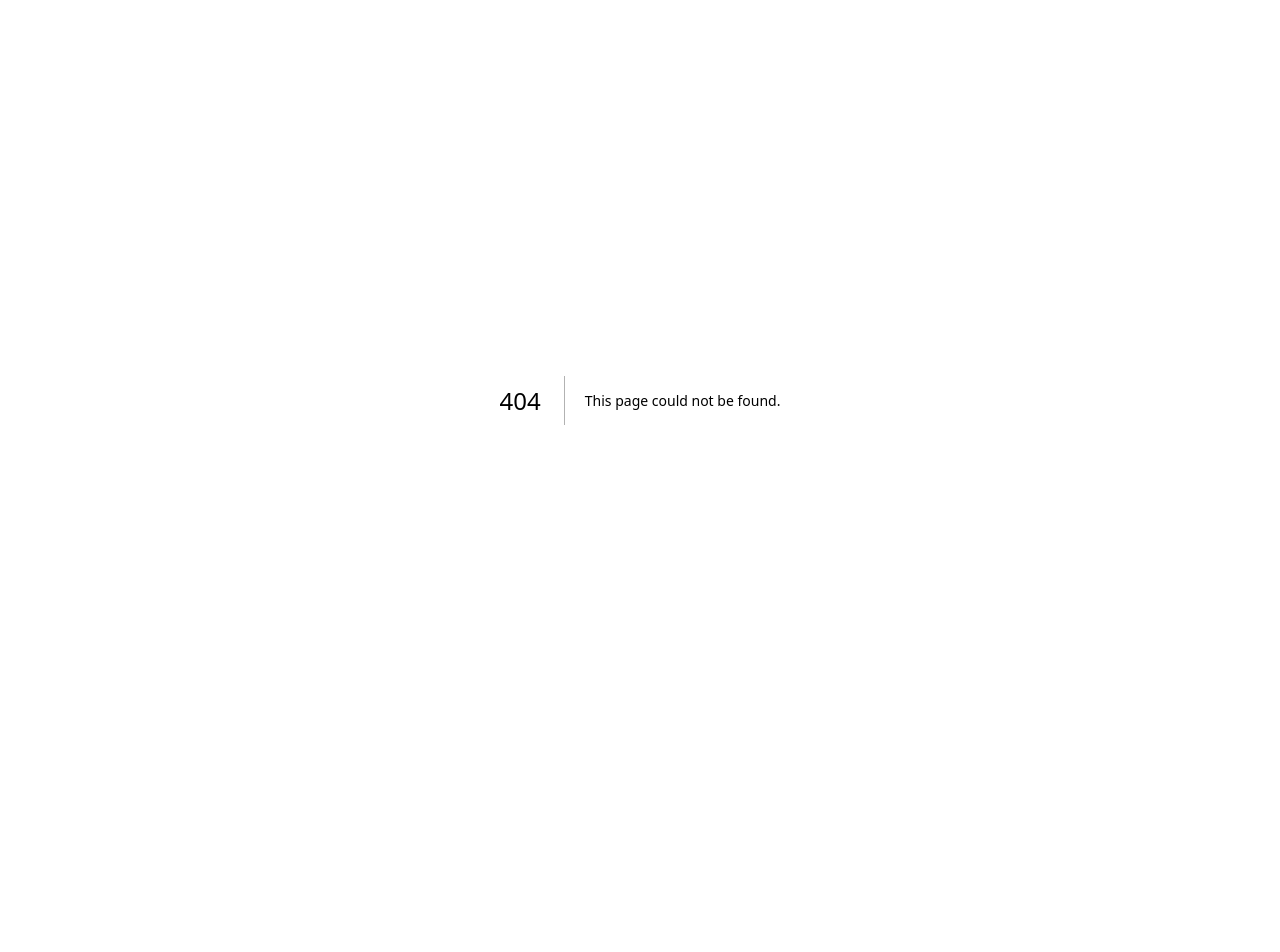
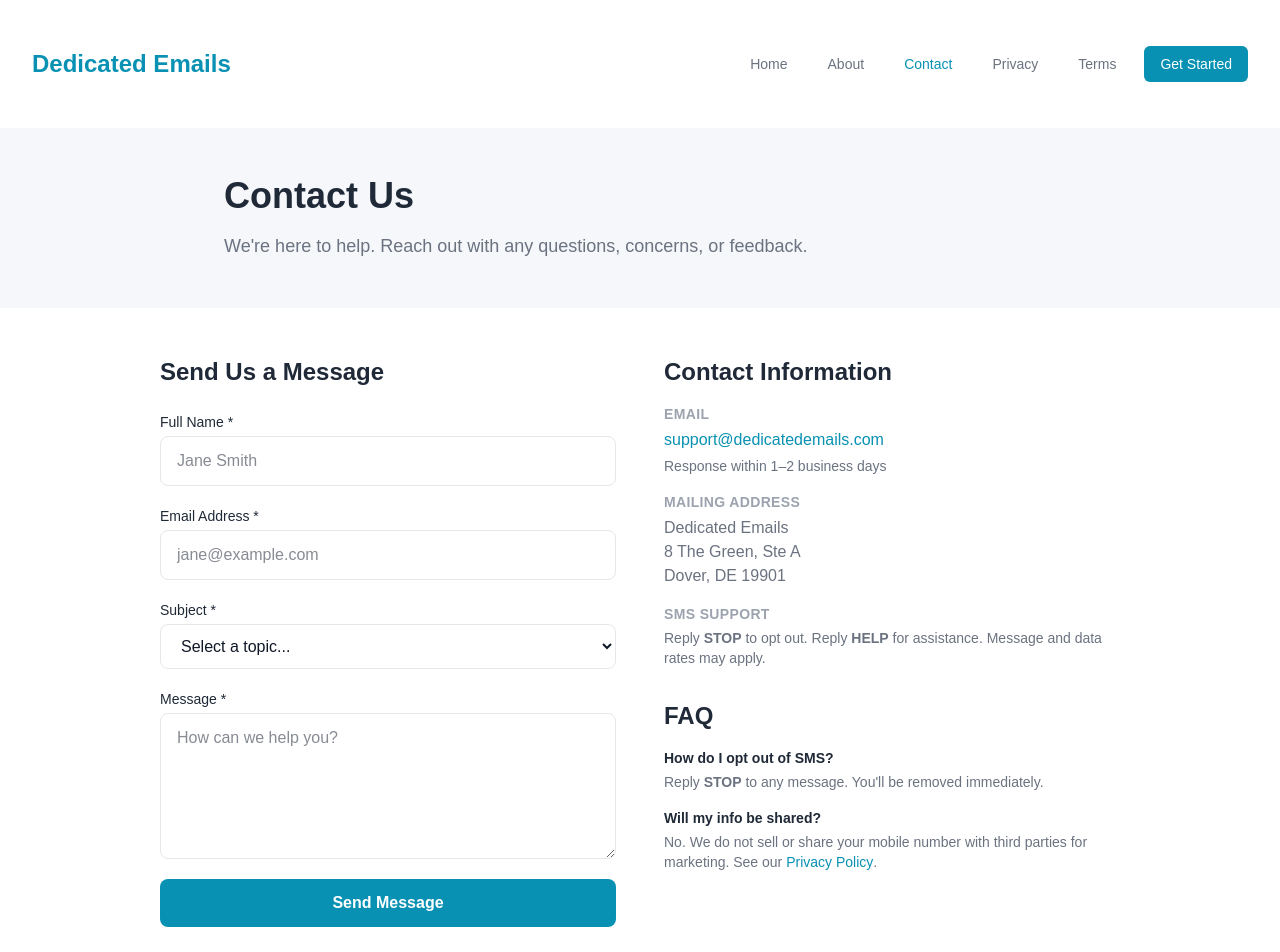
Before and after one commit to Textingman/pushnami-dedicatedemails, a Next.js app: page /contact in a window 1280 px wide. Before the commit this address had no page. Shown: the top 952 px of the page. Before the commit the page ends 800 px from the top, so only its background shows below. Built offline with nearby package versions, Linux system fonts and the light colour scheme.

Commit message:
Initial site setup: Dedicated Emails

```diff
--- /dev/null
+++ b/app/contact/page.tsx
@@ -0,0 +1,114 @@
+'use client';
+
+import { useState } from 'react';
+import Navbar from '../components/Navbar';
+import Footer from '../components/Footer';
+
+export default function ContactPage() {
+  const [formData, setFormData] = useState({ name: '', email: '', subject: '', message: '' });
+  const [submitted, setSubmitted] = useState(false);
+  const [submitting, setSubmitting] = useState(false);
+
+  const handleChange = (e: React.ChangeEvent<HTMLInputElement | HTMLTextAreaElement | HTMLSelectElement>) => {
+    setFormData({ ...formData, [e.target.name]: e.target.value });
+  };
+
+  const handleSubmit = async (e: React.FormEvent) => {
+    e.preventDefault();
+    setSubmitting(true);
+    setTimeout(() => { setSubmitting(false); setSubmitted(true); }, 1200);
+  };
+
+  return (
+    <div className="min-h-screen" style={{ backgroundColor: '#FFFFFF' }}>
+      <Navbar />
+      <section className="py-12" style={{ backgroundColor: '#F5F7FA' }}>
+        <div className="max-w-4xl mx-auto px-4 sm:px-6 lg:px-8">
+          <h1 className="text-4xl font-extrabold mb-4" style={{ color: '#1F2937' }}>Contact Us</h1>
+          <p className="text-lg" style={{ color: '#6B7280' }}>We're here to help. Reach out with any questions, concerns, or feedback.</p>
+        </div>
+      </section>
+      <section className="max-w-5xl mx-auto px-4 sm:px-6 lg:px-8 py-12">
+        <div className="grid grid-cols-1 md:grid-cols-2 gap-12">
+          <div>
+            <h2 className="text-2xl font-bold mb-6" style={{ color: '#1F2937' }}>Send Us a Message</h2>
+            {submitted ? (
+              <div className="rounded-xl p-8 text-center" style={{ backgroundColor: '#F0FDF4', border: '1px solid #BBF7D0' }}>
+                <div className="w-16 h-16 rounded-full flex items-center justify-center mx-auto mb-4" style={{ backgroundColor: '#DCFCE7' }}>
+                  <svg className="w-8 h-8" style={{ color: '#16A34A' }} fill="none" stroke="currentColor" viewBox="0 0 24 24">
+                    <path strokeLinecap="round" strokeLinejoin="round" strokeWidth={2} d="M5 13l4 4L19 7" />
+                  </svg>
+                </div>
+                <h3 className="text-xl font-bold mb-2" style={{ color: '#1F2937' }}>Message Sent!</h3>
+                <p style={{ color: '#6B7280' }}>Thank you for reaching out. We'll get back to you within 1–2 business days.</p>
+              </div>
+            ) : (
+              <form onSubmit={handleSubmit} className="space-y-5">
+                <div>
+                  <label className="block text-sm font-medium mb-1" style={{ color: '#1F2937' }}>Full Name *</label>
+                  <input type="text" name="name" required value={formData.name} onChange={handleChange} placeholder="Jane Smith" className="block w-full px-4 py-3 rounded-lg text-gray-900" style={{ border: '1px solid #E5E7EB' }} />
+                </div>
+                <div>
+                  <label className="block text-sm font-medium mb-1" style={{ color: '#1F2937' }}>Email Address *</label>
+                  <input type="email" name="email" required value={formData.email} onChange={handleChange} placeholder="jane@example.com" className="block w-full px-4 py-3 rounded-lg text-gray-900" style={{ border: '1px solid #E5E7EB' }} />
+                </div>
+                <div>
+                  <label className="block text-sm font-medium mb-1" style={{ color: '#1F2937' }}>Subject *</label>
+                  <select name="subject" required value={formData.subject} onChange={handleChange} className="block w-full px-4 py-3 rounded-lg text-gray-900" style={{ border: '1px solid #E5E7EB' }}>
+                    <option value="">Select a topic...</option>
+                    <option value="general">General Inquiry</option>
+                    <option value="sms-optout">SMS Opt-Out Request</option>
+                    <option value="sms-help">SMS Help</option>
+                    <option value="privacy">Privacy / Data Request</option>
+                    <option value="other">Other</option>
+                  </select>
+                </div>
+                <div>
+                  <label className="block text-sm font-medium mb-1" style={{ color: '#1F2937' }}>Message *</label>
+                  <textarea name="message" required rows={5} value={formData.message} onChange={handleChange} placeholder="How can we help you?" className="block w-full px-4 py-3 rounded-lg text-gray-900" style={{ border: '1px solid #E5E7EB' }} />
+                </div>
+                <button type="submit" disabled={submitting} className="w-full py-3 px-6 rounded-lg text-white font-semibold transition-opacity" style={{ backgroundColor: submitting ? '#9CA3AF' : '#0891B2', cursor: submitting ? 'not-allowed' : 'pointer' }}>
+                  {submitting ? 'Sending...' : 'Send Message'}
+                </button>
+              </form>
+            )}
+          </div>
+          <div className="space-y-8">
+            <div>
+              <h2 className="text-2xl font-bold mb-4" style={{ color: '#1F2937' }}>Contact Information</h2>
+              <div className="space-y-4">
+                <div>
+                  <h3 className="text-sm font-semibold uppercase tracking-wide mb-1" style={{ color: '#9CA3AF' }}>Email</h3>
+                  <a href="mailto:support@dedicatedemails.com" className="text-base font-medium hover:underline" style={{ color: '#0891B2' }}>support@dedicatedemails.com</a>
+                  <p className="text-sm mt-1" style={{ color: '#6B7280' }}>Response within 1–2 business days</p>
+                </div>
+                <div>
+                  <h3 className="text-sm font-semibold uppercase tracking-wide mb-1" style={{ color: '#9CA3AF' }}>Mailing Address</h3>
+                  <p style={{ color: '#6B7280' }}>Dedicated Emails<br />8 The Green, Ste A<br />Dover, DE 19901</p>
+                </div>
+                <div>
+                  <h3 className="text-sm font-semibold uppercase tracking-wide mb-1" style={{ color: '#9CA3AF' }}>SMS Support</h3>
+                  <p className="text-sm" style={{ color: '#6B7280' }}>Reply <strong>STOP</strong> to opt out. Reply <strong>HELP</strong> for assistance. Message and data rates may apply.</p>
+                </div>
+              </div>
+            </div>
+            <div>
+              <h2 className="text-2xl font-bold mb-4" style={{ color: '#1F2937' }}>FAQ</h2>
+              <div className="space-y-4">
+                <div>
+                  <h3 className="text-sm font-semibold mb-1" style={{ color: '#1F2937' }}>How do I opt out of SMS?</h3>
+                  <p className="text-sm" style={{ color: '#6B7280' }}>Reply <strong>STOP</strong> to any message. You'll be removed immediately.</p>
+                </div>
+                <div>
+                  <h3 className="text-sm font-semibold mb-1" style={{ color: '#1F2937' }}>Will my info be shared?</h3>
+                  <p className="text-sm" style={{ color: '#6B7280' }}>No. We do not sell or share your mobile number with third parties for marketing. See our <a href="/privacy" className="font-medium hover:underline" style={{ color: '#0891B2' }}>Privacy Policy</a>.</p>
+                </div>
+              </div>
+            </div>
+          </div>
+        </div>
+      </section>
+      <Footer />
+    </div>
+  );
+}
```
